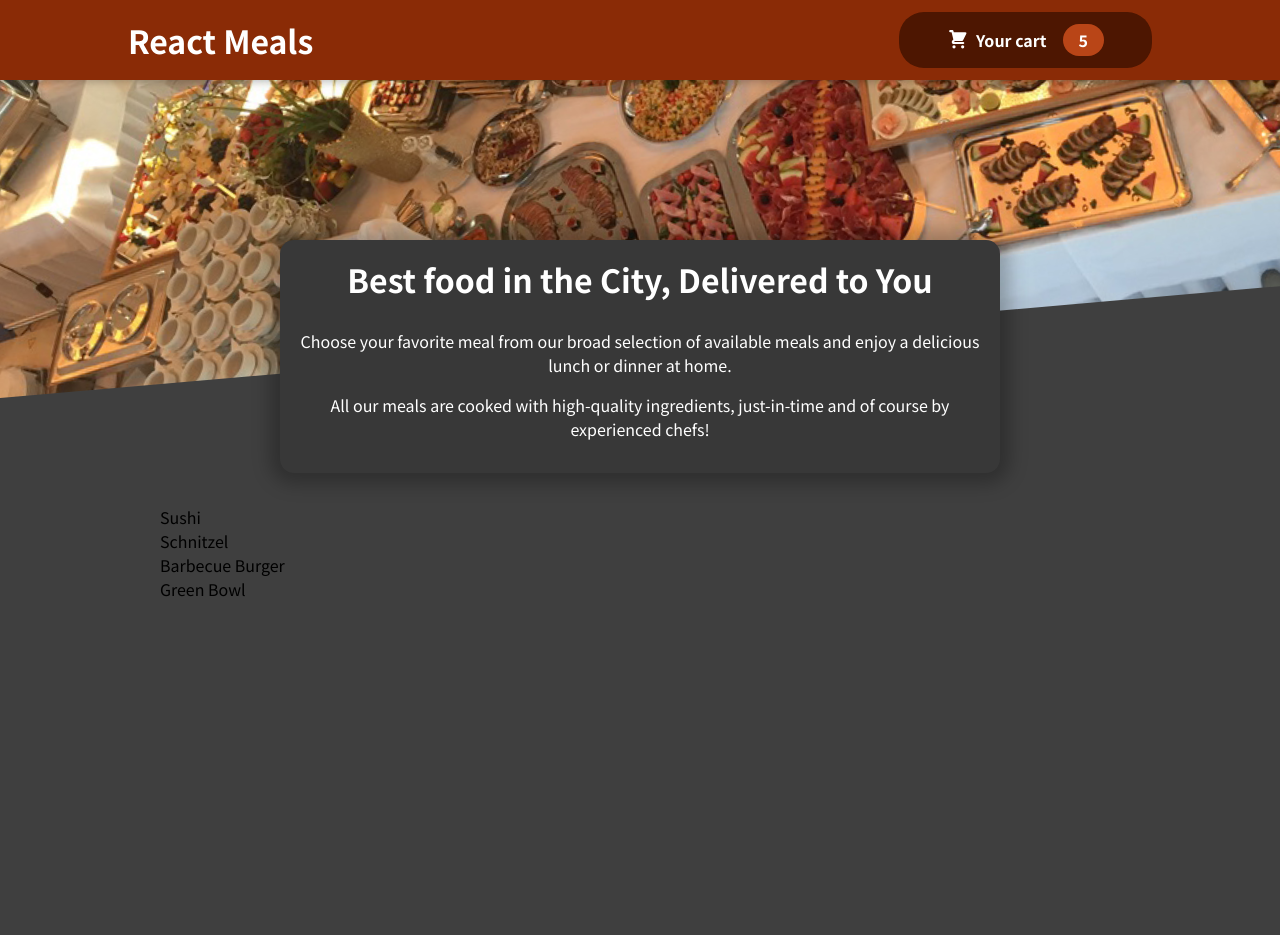
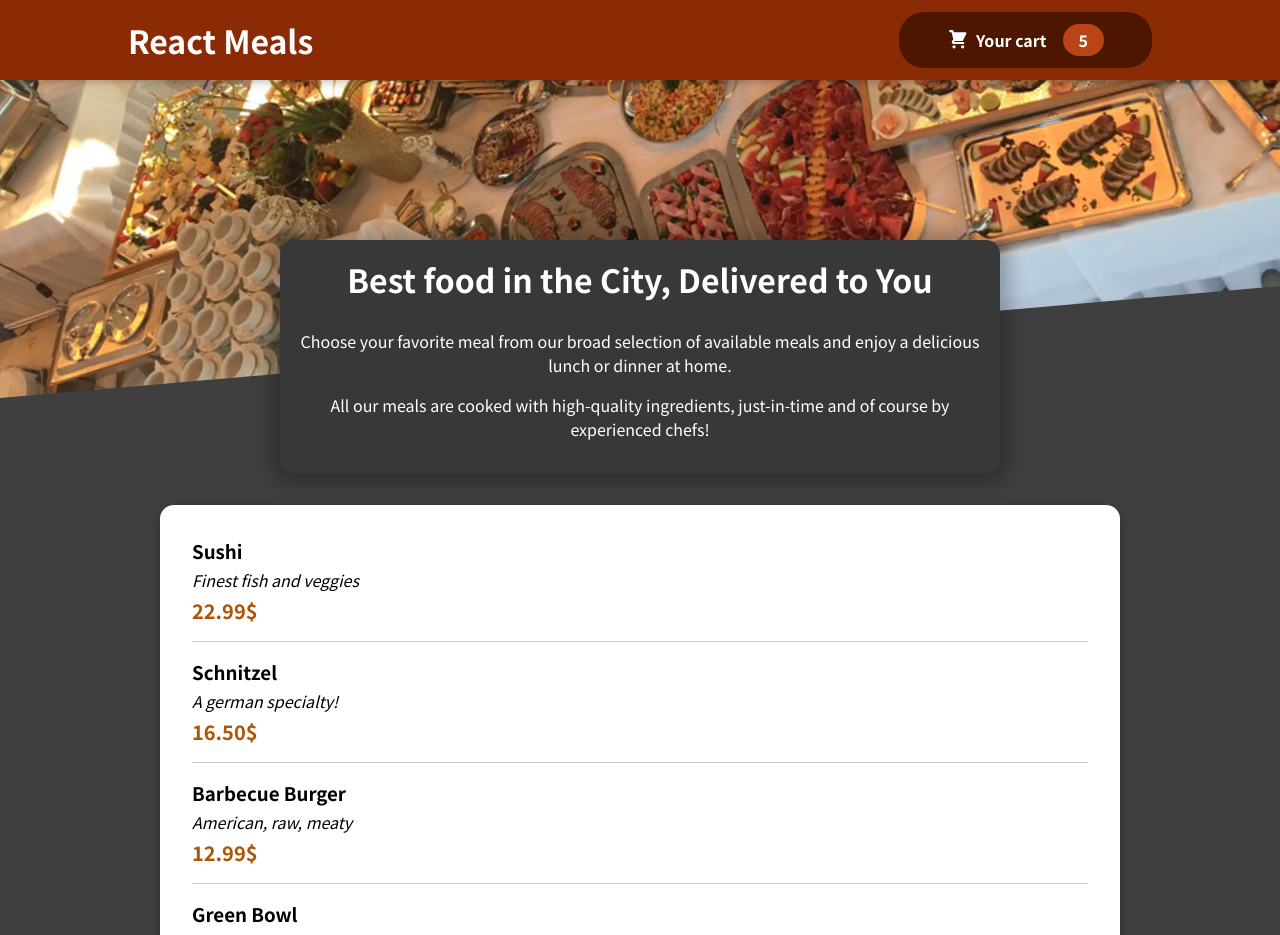
Before and after one commit to cvetanovv/food-order-app, a React (Create React App) app: page / in a window 1280 px wide. Shown: the top 935 px of the page. Before the commit the page ends 800 px from the top, so only its background shows below. Built offline with nearby package versions, Linux system fonts and the light colour scheme.

Commit message:
Added Meal item component and css

```diff
--- a/src/components/Meals/AvailableMeals.js
+++ b/src/components/Meals/AvailableMeals.js
@@ -1,12 +1,23 @@
+import Card from "../UI/Card";
+import MealItem from "./MealItem/MealItem";
+
 import classes from "./AvailableMeals.module.css";
 import DUMMY_MEALS from "./DummyMealsData";
+
 
 const AvailableMeals = () => {
     return (
         <section className={classes.meals}>
-            <ul>
-                {DUMMY_MEALS.map(meal => <li>{meal.name}</li>)}
-            </ul>
+            <Card>
+                <ul>
+                    {DUMMY_MEALS.map(meal =>
+                    <MealItem key={meal.id}
+                    name={meal.name}
+                    description={meal.description}
+                    price={meal.price}
+                    />)}
+                </ul>
+            </Card>
         </section>
     );
 };
--- /dev/null
+++ b/src/components/Meals/MealItem/MealItem.js
@@ -0,0 +1,20 @@
+import classes from "./MealItem.module.css";
+
+const MealItem = (props) => {
+    const price = `${props.price.toFixed(2)}$`
+
+    return (
+        <li className={classes.meal}>
+            <div>
+                <h3>{props.name}</h3>
+                <div className={classes.description}>{props.description}</div>
+                <div className={classes.price}>{price}</div>
+            </div>
+            <div>
+
+            </div>
+        </li>
+    )
+};
+
+export default MealItem;
--- /dev/null
+++ b/src/components/Meals/MealItem/MealItem.module.css
@@ -0,0 +1,22 @@
+.meal {
+    display: flex;
+    justify-content: space-between;
+    margin: 1rem;
+    padding-bottom: 1rem;
+    border-bottom: 1px solid #ccc;
+  }
+
+  .meal h3 {
+    margin: 0 0 0.25rem 0;
+  }
+
+  .description {
+    font-style: italic;
+  }
+
+  .price {
+    margin-top: 0.25rem;
+    font-weight: bold;
+    color: #ad5502;
+    font-size: 1.25rem;
+  }
--- /dev/null
+++ b/src/components/UI/Card.js
@@ -0,0 +1,10 @@
+import classes from "./Card.module.css"
+
+
+const Card = (props) => {
+    return (
+        <div className={classes.card}>{props.children}</div>
+    )
+}
+
+export default Card
--- /dev/null
+++ b/src/components/UI/Card.module.css
@@ -0,0 +1,6 @@
+.card {
+    padding: 1rem;
+    box-shadow: 0 2px 8px rgba(0, 0, 0, 0.25);
+    border-radius: 14px;
+    background-color: white;
+  }
```
Also changed, not shown: src/components/Meals/MealItem/MealItemForm.js (added).
